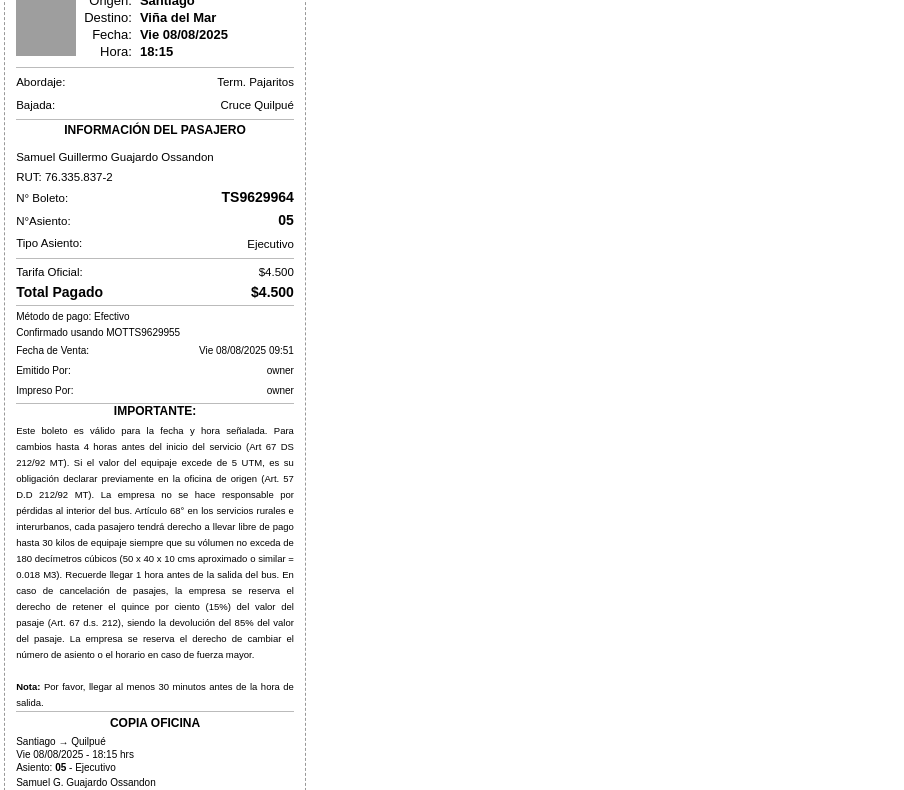
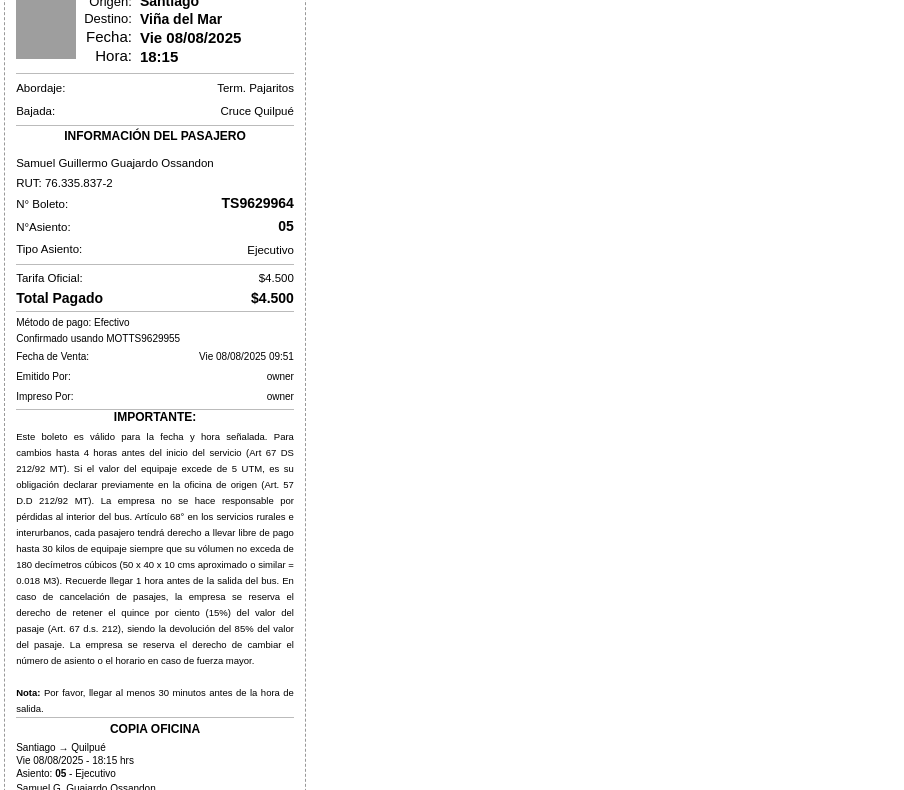
Before and after one commit to ref0612/newticket, a plain HTML site: page index.html in a window 1280 px wide. Shown: the part 192-982 px from the top of the page, without its empty margins (0-904 px from the left). Drawn offline with Linux system fonts and the light colour scheme; grey boxes are pictures that could not be loaded.

Commit message:
fecha y hora mas grande

```diff
--- a/styles.css
+++ b/styles.css
@@ -31,15 +31,15 @@
     font-weight: 200;
 }
 .route-label-sub {
-    font-size: 13px;
+    font-size: 15px;
     font-weight: 200;
 }
 .route-value-main {
-    font-size: 13px;
+    font-size: 14px;
     font-weight: 600;
 }
 .route-value-sub {
-    font-size: 13px;
+    font-size: 15px;
     font-weight: 700;
 }
 /* --- ESTILOS GENERALES --- */
```
